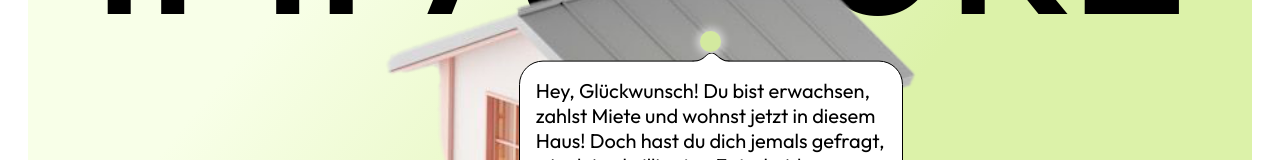
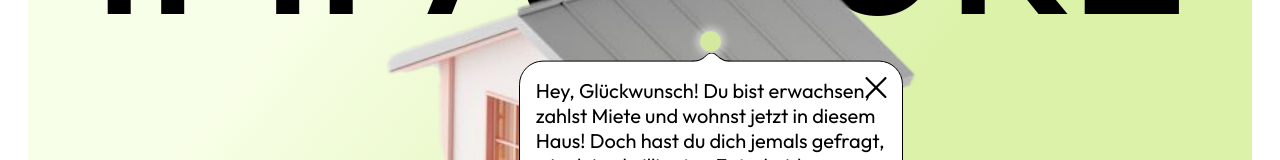
Before and after one commit to DerBeton/impacture, a Vue app: page / in a window 1280 px wide. Both pictures are taken after a click on the element 710 px from the left and 327 px from the top of the page. Shown: the part 286-446 px from the top of the page. Built offline with nearby package versions, Linux system fonts and the light colour scheme; no server answers.

Commit message:
feat: add close icon to tooltip

```diff
--- a/src/components/ToolTip.vue
+++ b/src/components/ToolTip.vue
@@ -4,10 +4,16 @@
     <div v-if="isOpen && hasContent" class="content">
       <h4 v-if="title" class="title">{{ title }}</h4>
       <p v-if="text" class="text">{{ text }}</p>
+      <img
+        @click="toggleOpen()"
+        src="/icons/close.svg"
+        alt="Close icon"
+        class="close -clickable"
+      />
       <button
         v-if="actionText"
         @click="triggerAction()"
-        class="button -arrow-r"
+        class="button -arrow-r -clickable"
       >
         {{ actionText }}
       </button>
@@ -117,6 +123,15 @@ const emit = defineEmits(['action'])
       margin: 0;
     }
 
+    > .close {
+      position: absolute;
+      top: 0.5rem;
+      right: 0.5rem;
+      width: 2.25rem;
+      height: 2.25rem;
+      cursor: pointer;
+    }
+
     > .button {
       @include button-default;
       @include text-xs;
```
